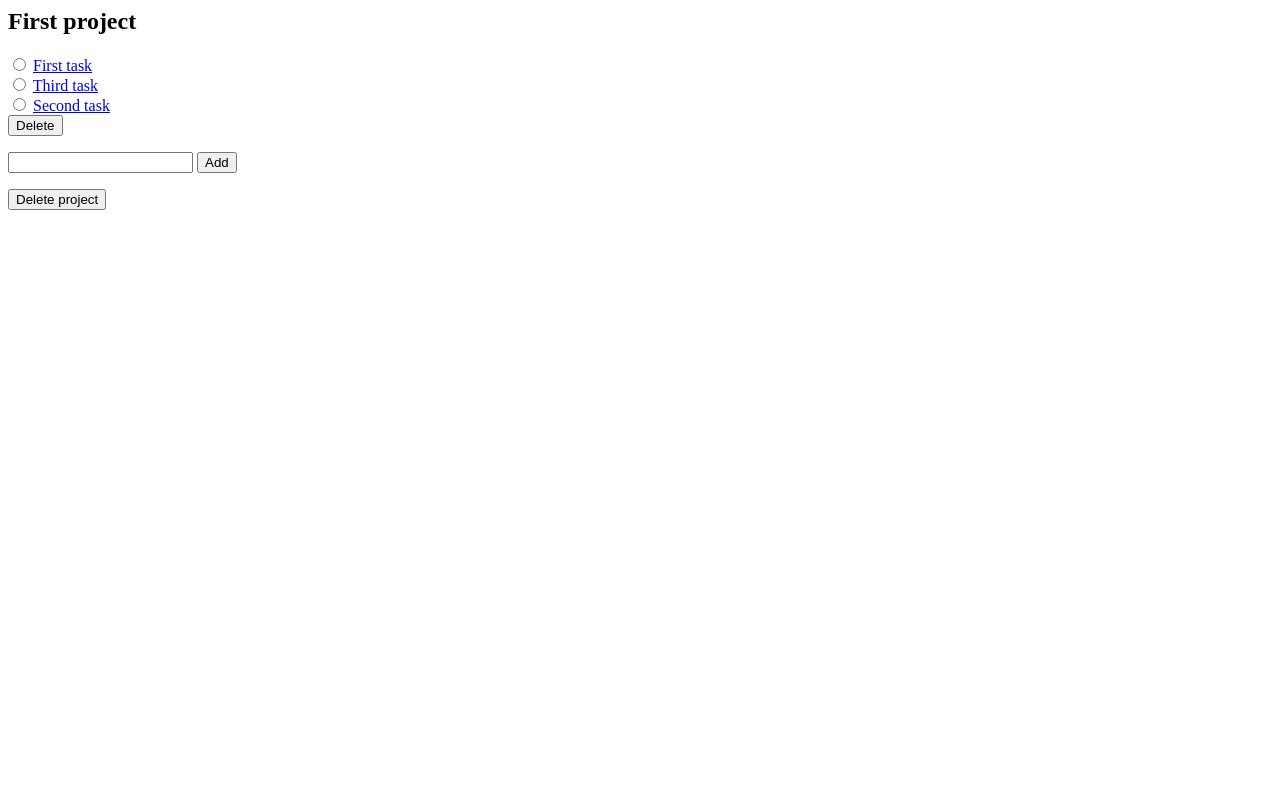
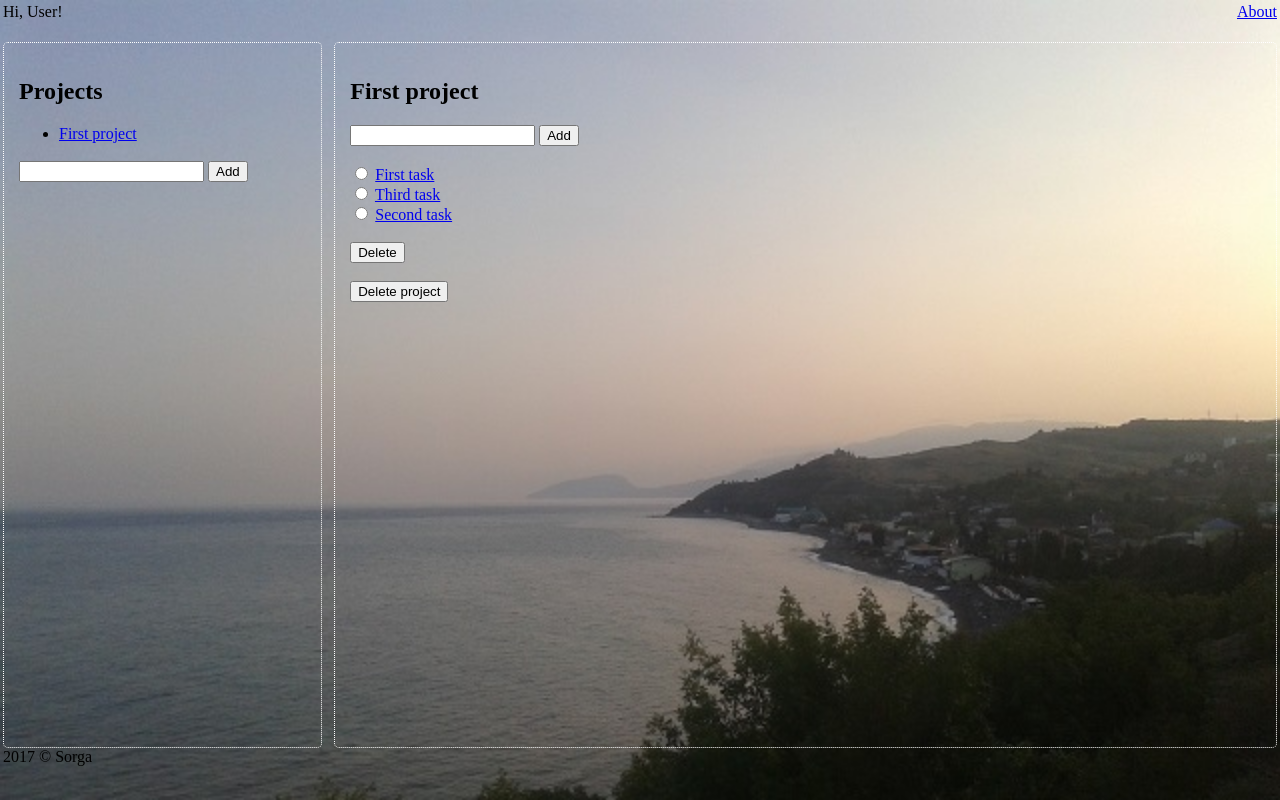
Before and after one commit to ptaiga/organizer, a Django app: page /projects/1/ in a window 1280 px wide. Run offline with Django 3.2, Linux system fonts and the light colour scheme; data comes from the database, SQL or seed files in the repository.

Commit message:
Add minimalistic design based on grid layout

```diff
--- a/organizer/static/organizer/style.css
+++ b/organizer/static/organizer/style.css
@@ -1,8 +1,30 @@
+/* According to https://medium.com/flexbox-and-grids/css-flexbox-grid-layout-how-to-approach-css-layouts-in-2017-and-beyond-685deef03e6c */
+
+html, body {
+    height: 99%;
+}
+
 body {
+    display: grid;
+    grid-template-columns: 25% 74%;
+    grid-template-rows: 5% 90% 5%;
+    grid-column-gap: 1%;
+    margin: 3px;
     background: white url("images/background.jpg") no-repeat;
     background-size: cover;
 }
 
-li a {
-    color: white;
+aside, main {
+    border-radius: 5px;
+    border: 1px dotted white;
+    padding: 15px;
 }
+
+p, ul {
+    margin: 0;
+}
+
+nav ul {
+    list-style-type: none;
+    text-align: right;
+}
--- a/organizer/templates/organizer/index.html
+++ b/organizer/templates/organizer/index.html
@@ -1,7 +1,30 @@
+<!DOCTYPE html>
+<html lang="en">
+<head>
+    <meta charset="UTF-8">
+    <title>Sorga</title>
     {% load static %}
+    <link rel="stylesheet" type="text/css" href="{% static 'organizer/style.css' %}">
+</head>
+<body>
 
-<link rel="stylesheet" type="text/css" href="{% static 'organizer/style.css' %}">
+{% block header %}
+<header>
+    <p>Hi, User!</p>
+</header>
+{% endblock %}
 
+{% block nav %}
+<nav>
+    <ul class="menu">
+        <li><a href="{% url 'organizer:about' %}">About</a></li>
+    </ul>
+</nav>
+{% endblock %}
+
+{% block aside %}
+<aside>
+    <h2>Projects</h2>
     {% if project_list %}
         <ul>
         {% for project in project_list %}
@@ -11,8 +34,25 @@
     {% else %}
         <p>No projects are available.</p>
     {% endif %}
+    <br>
     <form action="{% url 'organizer:projects_add' %}" method="post">
         {% csrf_token %}
         <input type="text" name="project_name">
         <input type="submit" value="Add">
     </form>
+</aside>
+{% endblock %}
+
+{% block main %}
+<main>
+    <h2>Tasks</h2>
+    <p>Select the project to see available tasks.</p>
+</main>
+{% endblock %}
+
+{% block footer %}
+<footer>2017 &copy; Sorga</footer>
+{% endblock %}
+
+</body>
+</html>
--- a/organizer/templates/organizer/project.html
+++ b/organizer/templates/organizer/project.html
@@ -1,15 +1,10 @@
+{% extends "organizer/index.html" %}
+
+{% block main %}
+<main>
 <h2>{{ project.project_name }}</h2>
 
 {% if error_message %}<p><strong>{{ error_message }}</strong></p>{% endif %}
-
-<form action="{% url 'organizer:tasks_del' project.id %}" method="post">
-{% csrf_token %}
-{% for task in project.task_set.all %}
-    <input type="radio" name="task" id="task{{ forloop.counter }}" value="{{ task.id }}">
-    <label for="task{{ forloop.counter }}"><a href="{% url 'organizer:task' task.id %}">{{ task.task_name }}</a></label><br>
-{% endfor %}
-<input type="submit" value="Delete">
-</form>
 
 <form action="{% url 'organizer:tasks_add' %}" method="post">
     {% csrf_token %}
@@ -17,5 +12,19 @@
     <input type="text" name="task_name">
     <input type="submit" value="Add">
 </form>
+<br>
+<form action="{% url 'organizer:tasks_del' project.id %}" method="post">
+{% csrf_token %}
+{% for task in project.task_set.all %}
+    <input type="radio" name="task" id="task{{ forloop.counter }}" value="{{ task.id }}">
+    <label for="task{{ forloop.counter }}"><a href="{% url 'organizer:task' task.id %}">{{ task.task_name }}</a></label><br>
+{% endfor %}
+<br>
+<input type="submit" value="Delete">
+</form>
 
+<br>
 <a href="{% url 'organizer:projects_del' project.id %}"><button>Delete project</button></a>
+
+</main>
+{% endblock %}
--- a/organizer/urls.py
+++ b/organizer/urls.py
@@ -5,11 +5,12 @@ from . import views
 app_name = 'organizer'
 urlpatterns = [
     path('', views.IndexView.as_view(), name='index'),
-    path('projects/<int:pk>/', views.ProjectView.as_view(), name='project'),
+    # path('projects/<int:pk>/', views.ProjectView.as_view(), name='project'),
+    path('projects/<int:project_id>/', views.project, name='project'),
     path('tasks/<int:pk>/', views.TaskView.as_view(), name='task'),
     path('projects/add/', views.projects_add, name='projects_add'),
     path('tasks/add/', views.tasks_add, name='tasks_add'),
     path('projects/<int:project_id>/del/', views.projects_del, name='projects_del'),
     path('projects/<int:project_id>/tasks_del/', views.tasks_del, name='tasks_del'),
-    path('template/', views.template, name='template'),
+    path('about/', views.about, name='about'),
 ]
--- a/organizer/views.py
+++ b/organizer/views.py
@@ -12,14 +12,23 @@ class IndexView(generic.ListView):
     def get_queryset(self):
         return Project.objects.filter(pub_date__lte=timezone.now()).order_by('-pub_date')
 
-class ProjectView(generic.DetailView):
-    model = Project
-    template_name = 'organizer/project.html'
-    def get_queryset(self):
-        """
-        Excludes any projects that aren't published yet.
-        """
-        return Project.objects.filter(pub_date__lte=timezone.now())
+# class ProjectView(generic.DetailView):
+#     model = Project
+#     template_name = 'organizer/project.html'
+#     def get_queryset(self):
+#         """
+#         Excludes any projects that aren't published yet.
+#         """
+#         return Project.objects.filter(pub_date__lte=timezone.now())
+
+def project(request, project_id):
+    project_list = \
+        Project.objects.filter(pub_date__lte=timezone.now()).order_by('-pub_date')
+    project = get_object_or_404(Project, pk=project_id)
+    return render(request, 'organizer/project.html', {
+        'project_list': project_list,
+        'project': project,
+    })
 
 class TaskView(generic.DetailView):
     model = Task
@@ -49,7 +58,10 @@ def tasks_del(request, project_id):
     try:
         selected_task = project.task_set.get(pk=request.POST['task'])
     except (KeyError, Task.DoesNotExist):
+        project_list = \
+            Project.objects.filter(pub_date__lte=timezone.now()).order_by('-pub_date')
         return render(request, 'organizer/project.html', {
+            'project_list': project_list,
             'project': project,
             'error_message': "You didn't select a task."
         })
@@ -58,5 +70,5 @@ def tasks_del(request, project_id):
         return HttpResponseRedirect(reverse('organizer:project', \
             args=(project_id,)))
 
-def template(request):
-    return render(request, 'firststagedesign/index.html')
+def about(request):
+    return HttpResponse("Sorga - simple organizer app. Version 0.1.0")
```
Also changed, not shown: templates/firststagedesign/style-grid.css (+15 -4 lines), README.md. Lines whose indentation alone changed are shown as unchanged.
